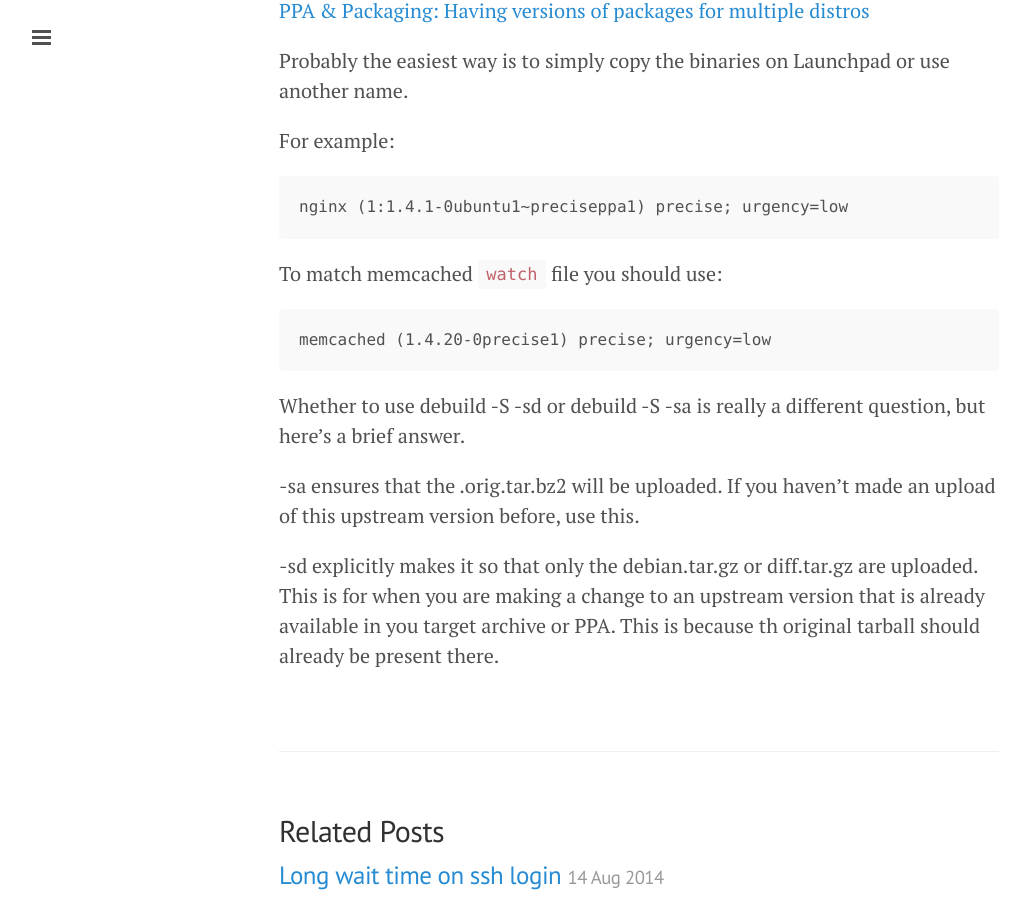
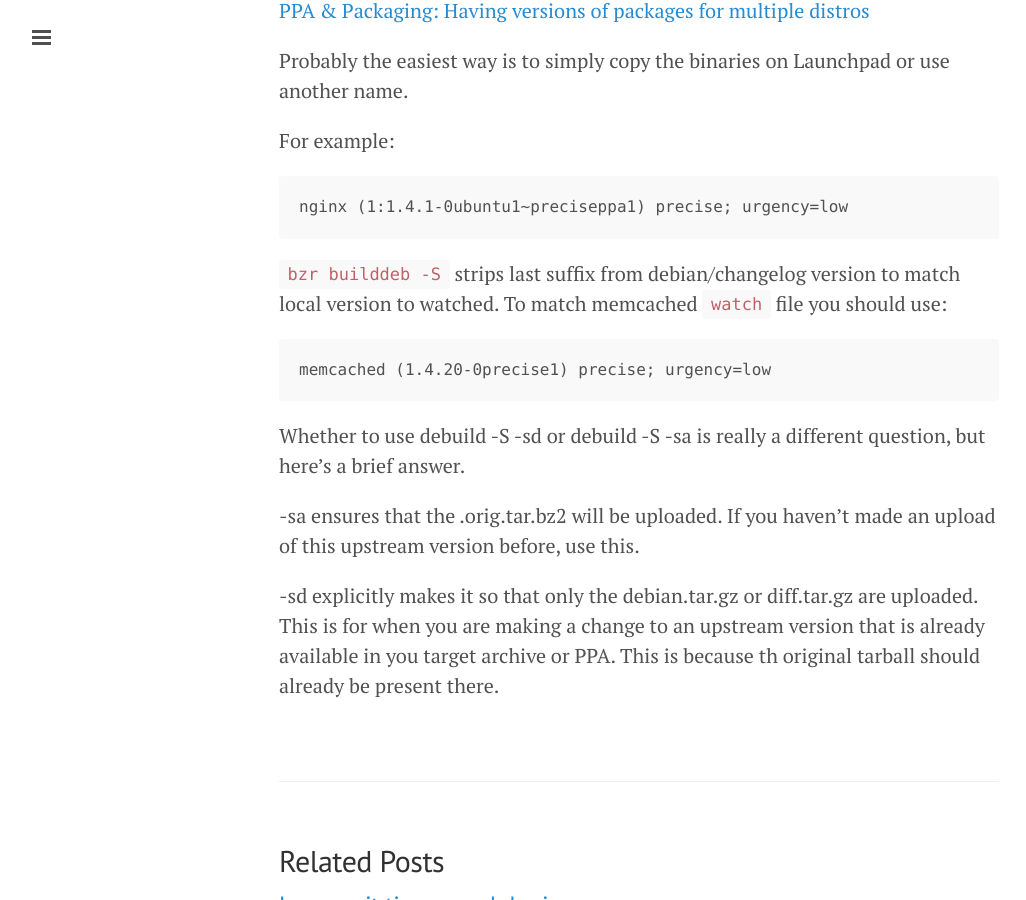
Before and after one commit to sitano/sitano.github.io, a Jekyll site: the page built from _posts/2014-08-10-rebuild-ubuntu-bzr-package.md, in a window 1280 px wide and 900 px high, scrolled down 5244 px. Shown: the whole window, without its empty margins (1-1027 px from the left). Built offline with Jekyll 4.4.1, drawn with Linux system fonts in a browser that asks for light colours; Markdown is read by kramdown in place of the engine named in the settings; comment, search, counter and statistics services are not loaded.

Commit message:
watch match note

```diff
--- a/_posts/2014-08-10-rebuild-ubuntu-bzr-package.md
+++ b/_posts/2014-08-10-rebuild-ubuntu-bzr-package.md
@@ -172,7 +172,8 @@
 
     nginx (1:1.4.1-0ubuntu1~preciseppa1) precise; urgency=low
 
-To match memcached `watch` file you should use:
+`bzr builddeb -S` strips last suffix from debian/changelog version to match local
+version to watched. To match memcached `watch` file you should use:
 
     memcached (1.4.20-0precise1) precise; urgency=low
 
```
